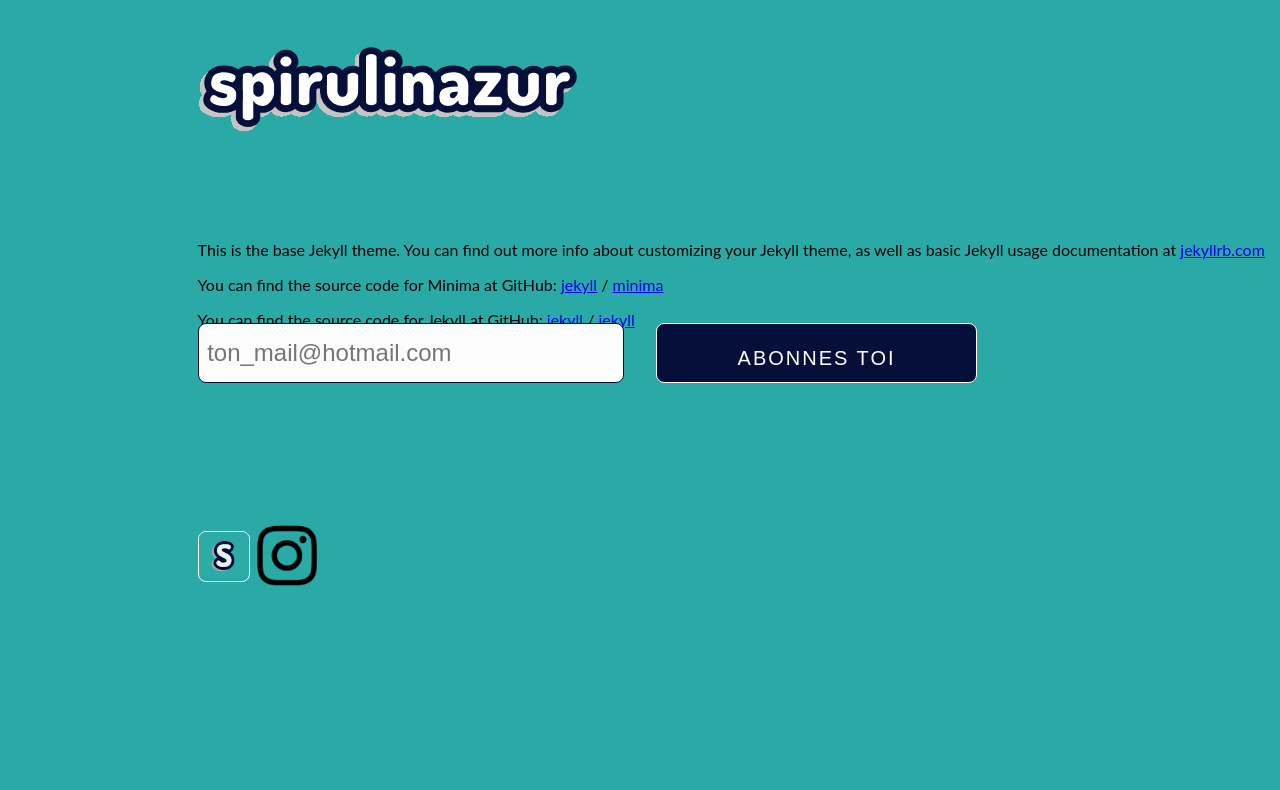
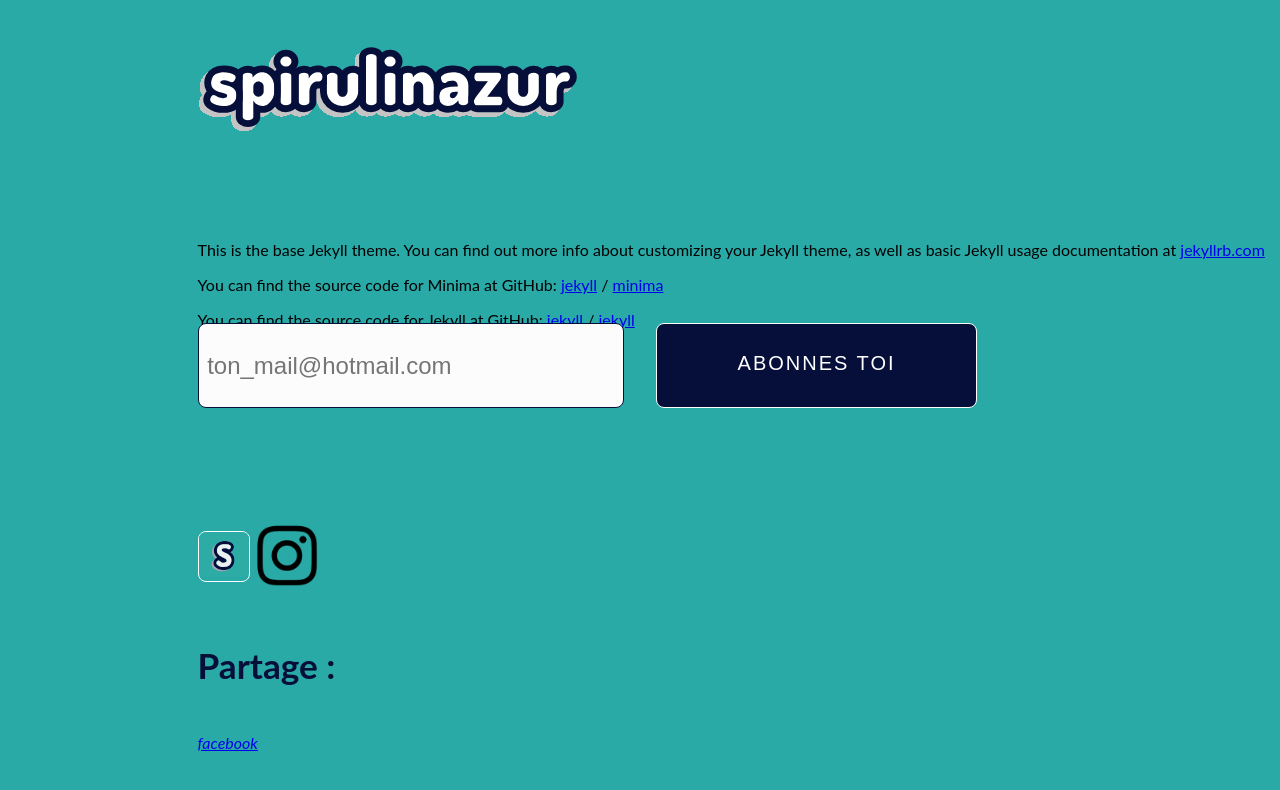
Before and after one commit to PelDoingCode/spirulinazur_test, a Jekyll site: the page built from about.markdown, in a window 1280 px wide. Shown: the top 790 px of the page. Built offline with Jekyll 4.4.1, drawn with Linux system fonts in a browser that asks for light colours.

Commit message:
need to add facebook share button

```diff
--- /dev/null
+++ b/_includes/share-bare.html
@@ -0,0 +1,13 @@
+<div id="share-bar">
+
+    <h4>Partage :</h4>
+
+    <div class="share-buttons">
+        <a  href="https://www.facebook.com/sharer/sharer.php?u={{ site.url }}{{ site.baseurl }}{{ page.url }}"
+            onclick="window.open(this.href, 'pop-up', 'left=20,top=20,width=500,height=500,toolbar=1,resizable=0'); return false;"
+            title="Share on Facebook" >
+            <i class="fa fa-facebook-official share-button"> facebook</i>
+        </a>
+    </div>
+
+</div>
--- a/_layouts/default.html
+++ b/_layouts/default.html
@@ -32,8 +32,10 @@
           {{ content }}
           {% include form_french.html %}
           {% include footer.html %}
+          {% include share-bare.html %}
         </div>
       </section>
+
 
     </div>
 
--- a/css/main.css
+++ b/css/main.css
@@ -641,6 +641,7 @@
   }
 
 
+
   .form-input {
     margin-top: -2%;
     position: absolute;
@@ -664,7 +665,7 @@
   .form-button {
     margin-top: -2%;
     position: absolute;
-    width: 26%;
+    width: 29%;
     height:14%;
     left: 43%;
 
```
